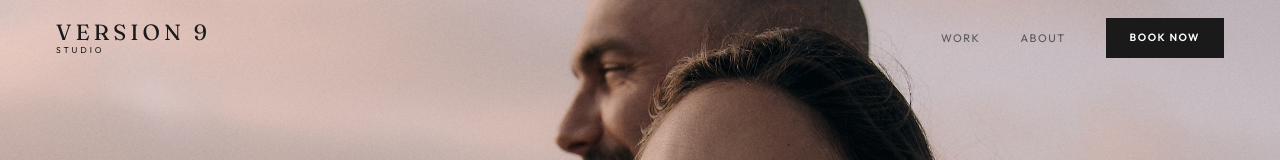
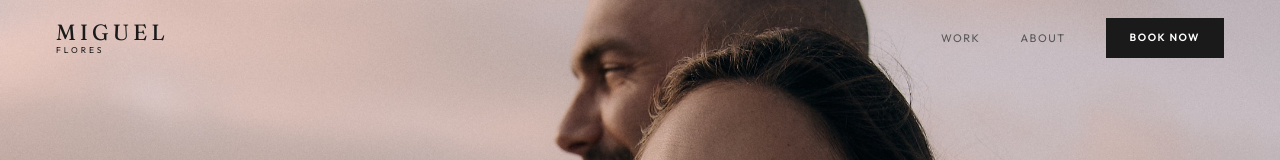
Before and after one commit to version9studio/photomiguel, a React (Vite) app: page / in a window 1280 px wide. Shown: the top 160 px of the page. Built offline with nearby package versions, Linux system fonts and the light colour scheme.

Commit message:
Fix header/footer logo: replace VERSION 9 / STUDIO with MIGUEL / FLORES
Co-Authored-By: Claude Sonnet 5 <noreply@anthropic.com>

```diff
--- a/src/components/Footer.jsx
+++ b/src/components/Footer.jsx
@@ -7,8 +7,8 @@ export default function Footer() {
         <div className="footer__top">
           <div className="footer__brand">
             <div className="footer__logo">
-              <span className="footer__logo-text">VERSION 9</span>
-              <span className="footer__logo-sub">STUDIO</span>
+              <span className="footer__logo-text">MIGUEL</span>
+              <span className="footer__logo-sub">FLORES</span>
             </div>
           </div>
 
--- a/src/components/Navbar.jsx
+++ b/src/components/Navbar.jsx
@@ -25,8 +25,8 @@ export default function Navbar() {
     <nav className={`navbar${scrolled ? ' navbar--scrolled' : ''}`}>
       <div className="navbar__inner container">
         <a href="#" className="navbar__logo" onClick={e => handleLink(e, '#home')}>
-          <span className="navbar__logo-text">VERSION 9</span>
-          <span className="navbar__logo-sub">STUDIO</span>
+          <span className="navbar__logo-text">MIGUEL</span>
+          <span className="navbar__logo-sub">FLORES</span>
         </a>
 
         <div className={`navbar__links${mobileOpen ? ' navbar__links--open' : ''}`}>
```
